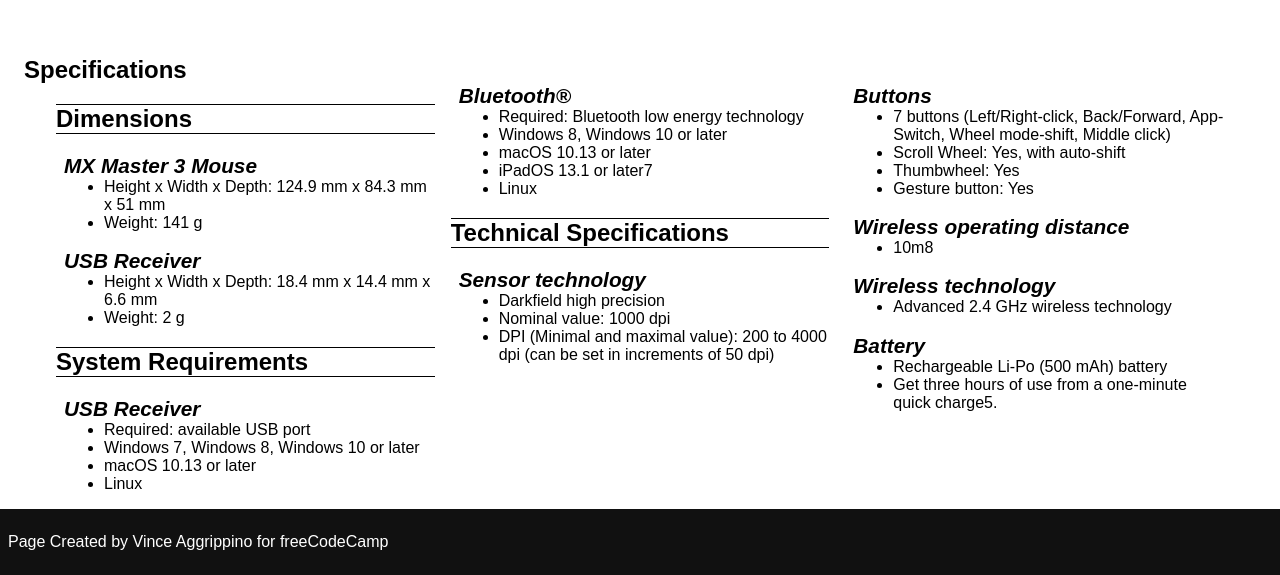
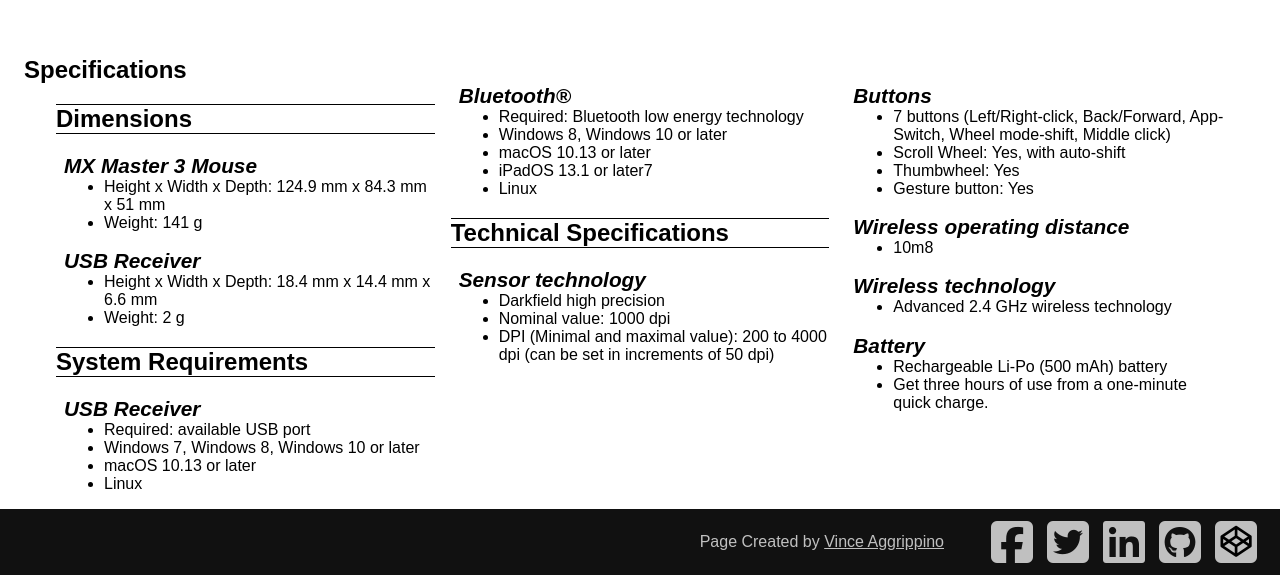
Before and after one commit to VAggrippino/fcc-product, a plain HTML site: page index.html in a window 1280 px wide. Shown: the part 1537-2112 px from the top of the page. Drawn offline with Linux system fonts and the light colour scheme; grey boxes are pictures that could not be loaded.

Commit message:
Add social links to footer

```diff
--- a/css/style.css
+++ b/css/style.css
@@ -1,3 +1,6 @@
+@import url("https://cdnjs.cloudflare.com/ajax/libs/font-awesome/5.11.2/css/solid.min.css");
+@import url("https://cdnjs.cloudflare.com/ajax/libs/font-awesome/5.11.2/css/brands.min.css");
+
 :root {
   --header-size: 4rem;
 }
@@ -285,4 +288,44 @@ footer {
   background-color: #111;
   color: white;
   padding: 0.5rem;
+  display: flex;
+  justify-content: flex-end;
+  align-items: center;
+  padding: 0.5rem 1rem;
+  color: silver;
 }
+
+footer a {
+  color: inherit;
+  transition-property: color, transform;
+  transition-duration: 500ms;
+}
+
+footer a:hover {
+  color: aqua;
+}
+
+.footer--social {
+  list-style: none;
+  display: inline-flex;
+  margin: 0;
+}
+
+.footer--social a {
+  text-decoration: none;
+  display: flex;
+  justify-content: center;
+  align-items: center;
+  width: 3.5rem;
+  height: 3rem;
+  font-size: 1.5rem;
+}
+
+.footer--social a:hover {
+  transform: scale(1.1);
+}
+
+.footer--social .fa-codepen {
+  color: black;
+  font-size: 1.3em;
+}
--- a/index.html
+++ b/index.html
@@ -186,7 +186,7 @@
             <h2>Battery</h2>
             <ul>
               <li>Rechargeable Li-Po (500 mAh) battery</li>
-              <li>Get three hours of use from a one-minute quick charge5.</li>
+              <li>Get three hours of use from a one-minute quick charge.</li>
             </ul>
           </div>
         </div>
@@ -194,7 +194,37 @@
     </section>
   </div>
   <footer>
-    <p>Page Created by Vince Aggrippino for freeCodeCamp</p>
+    <p>Page Created by <a href="https://www.aggrippino.com">Vince Aggrippino</a></p>
+    <ul class="footer--social">
+      <li>
+        <a href="https://www.facebook.com/vaggrippino" title="Vince Aggrippino on Facebook">
+          <i class="fab fa-facebook-square fa-2x"></i>
+        </a>
+      </li>
+      <li>
+        <a href="https://twitter.com/VAggrippino" title="Vince Aggrippino on Twitter">
+          <i class="fab fa-twitter-square fa-2x"></i>
+        </a>
+      </li>
+      <li>
+        <a href="https://www.linkedin.com/feed/" title="Vince Aggrippino on LinkedIn">
+          <i class="fab fa-linkedin fa-2x"></i>
+        </a>
+      </li>
+      <li>
+        <a href="https://github.com/VAggrippino" title="Vince Aggrippino on GitHub">
+          <i class="fab fa-github-square fa-2x"></i>
+        </a>
+      </li>
+      <li>
+        <a href="https://codepen.io/VAggrippino" title="Vince Aggrippino on CodePen">
+          <span class="fa-stack">
+            <i class="fas fa-square fa-stack-2x"></i>
+            <i class="fab fa-codepen fa-stack-1x fa-inverse"></i>
+          </span>
+        </a>
+      </li>
+    </ul>
   </footer>
 </body>
 
```
